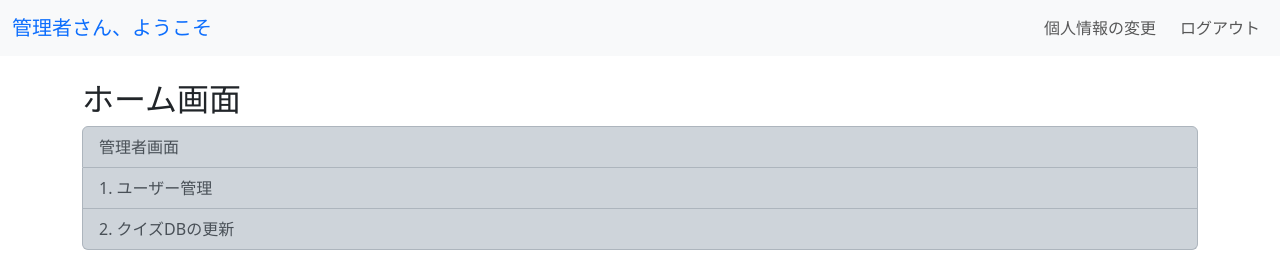
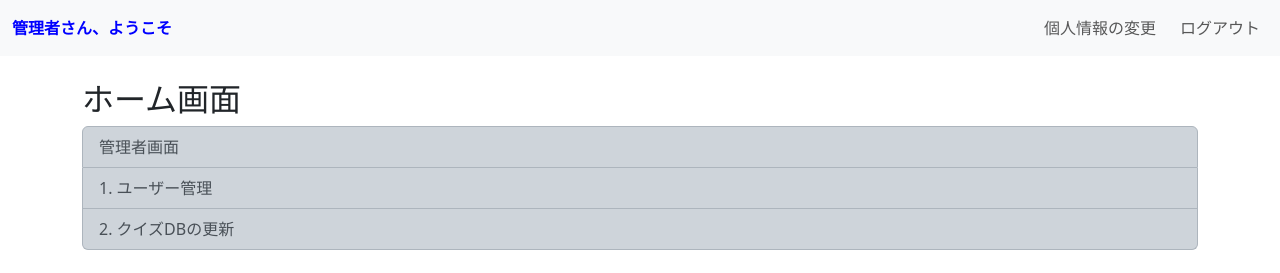
Before and after one commit to gogokate3-glitch/myquest, a Flask app: page /home in a window 1280 px wide. Shown: the top 273 px of the page. Run offline with Flask 3, Linux system fonts and the light colour scheme; a user stored in the database is signed in.

Commit message:
Pythonクイズ

```diff
--- a/templates/home.html
+++ b/templates/home.html
@@ -14,18 +14,20 @@
         .nav-link.btn-outline-dark[href*="logout"]:hover {
             background-color: red !important;
         }
+        .welcome-message {
+            font-weight: bold;
+            color: blue;
+        }
     </style>
 </head>
 <body>
     <nav class="navbar navbar-expand-lg navbar-light bg-light">
         <div class="container-fluid">
-            <a class="navbar-brand text-primary" href="{{ url_for('home') }}">
     {% if nickname %}
-        {{ nickname }}さん、ようこそ
+        <span class="welcome-message">{{ nickname }}さん、ようこそ</span>
     {% else %}
-        {{ email }}さん、ようこそ
+        <span class="welcome-message">{{ email }}さん、ようこそ</span>
     {% endif %}
-</a>
             <button class="navbar-toggler" type="button" data-bs-toggle="collapse" data-bs-target="#navbarNav" aria-controls="navbarNav" aria-expanded="false" aria-label="Toggle navigation">
                 <span class="navbar-toggler-icon"></span>
             </button>
```
